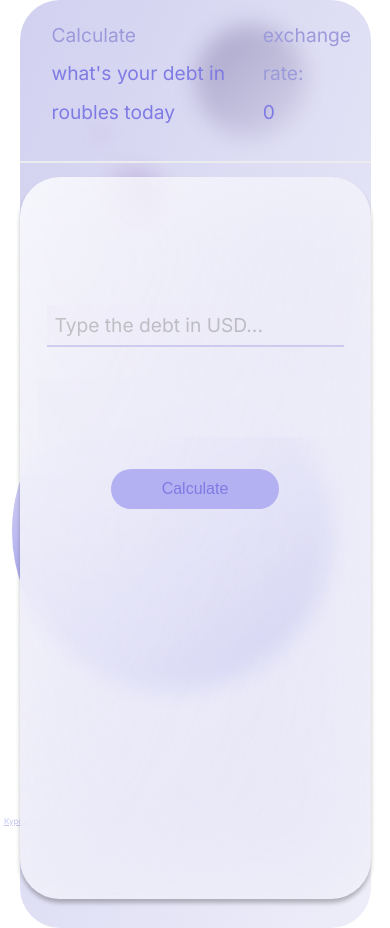
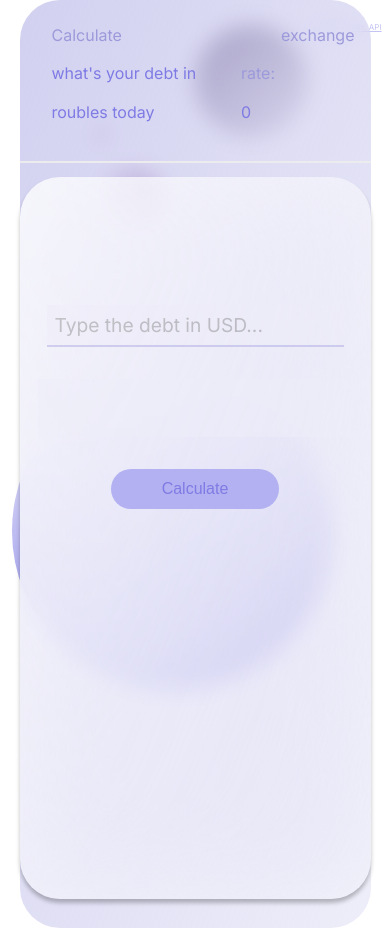
Before and after one commit to bas132828/racusHelper, a plain HTML site: page index.html in a window 390 px wide. Drawn offline with Linux system fonts and the light colour scheme; no server answers.

Commit message:
changed margin of right hand side header

```diff
--- a/index.html
+++ b/index.html
@@ -30,7 +30,7 @@
             in roubles today
           </div>
           <div class="header header-right">
-            <span class="differentcolor">exchange rate:</span>
+            <span class="differentcolor differentcolor2">exchange rate:</span>
             <p class="rate">0</p>
           </div>
         </div>
--- a/styles.css
+++ b/styles.css
@@ -62,6 +62,10 @@ body {
 
 .differentcolor {
   color: #9d9adb;
+
+}
+.differentcolor2 {
+  margin-left: 3.5rem;
 }
 
 hr {
@@ -239,15 +243,15 @@ hr {
 
 .foot {
   font-size: 0.5rem;
-  top: 95%;
-  left: 1%;
+  top: 1vh;
+  right: 1vh;
   position: absolute;
   color: #c3c3f5;
 }
 
 /*Responsive design*/
 
-@media (max-width: 900px) {
+@media (max-width: 1000px) {
   .flex-parent {
     font-size: 1.2rem;
   }
@@ -255,11 +259,14 @@ hr {
   .header-left {
     margin-top: 1rem;
     margin-left: 2rem;
+    font-size: 1rem;
+
   }
 
   .header-right {
     margin: 0.3rem;
     margin-right: 1rem;
+    font-size: 1rem;
   }
 
   hr {
@@ -291,6 +298,11 @@ hr {
   .header {
     margin-bottom: 1rem;
   }
+
+  .differentcolor2 {
+    margin-left: 2.5rem;
+  }
+
 
   .circle1 {
     height: 7rem;
```
